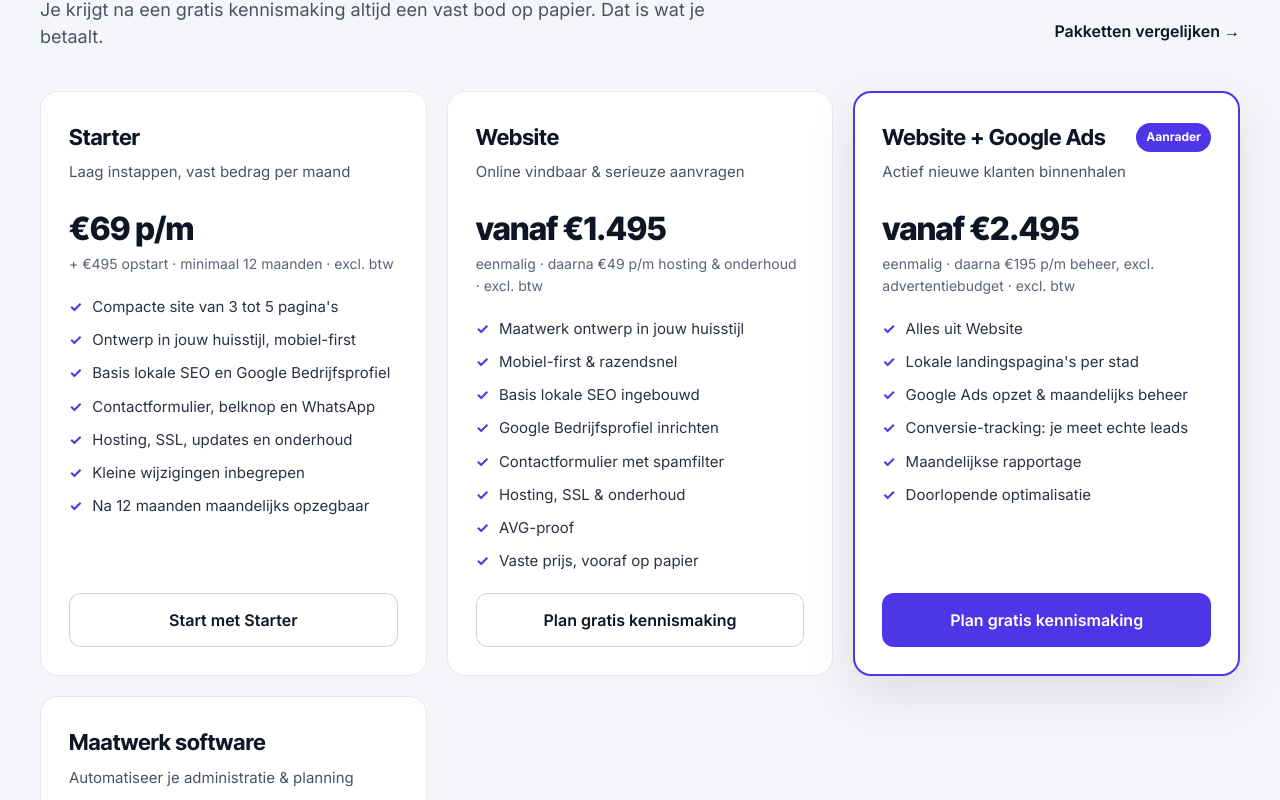
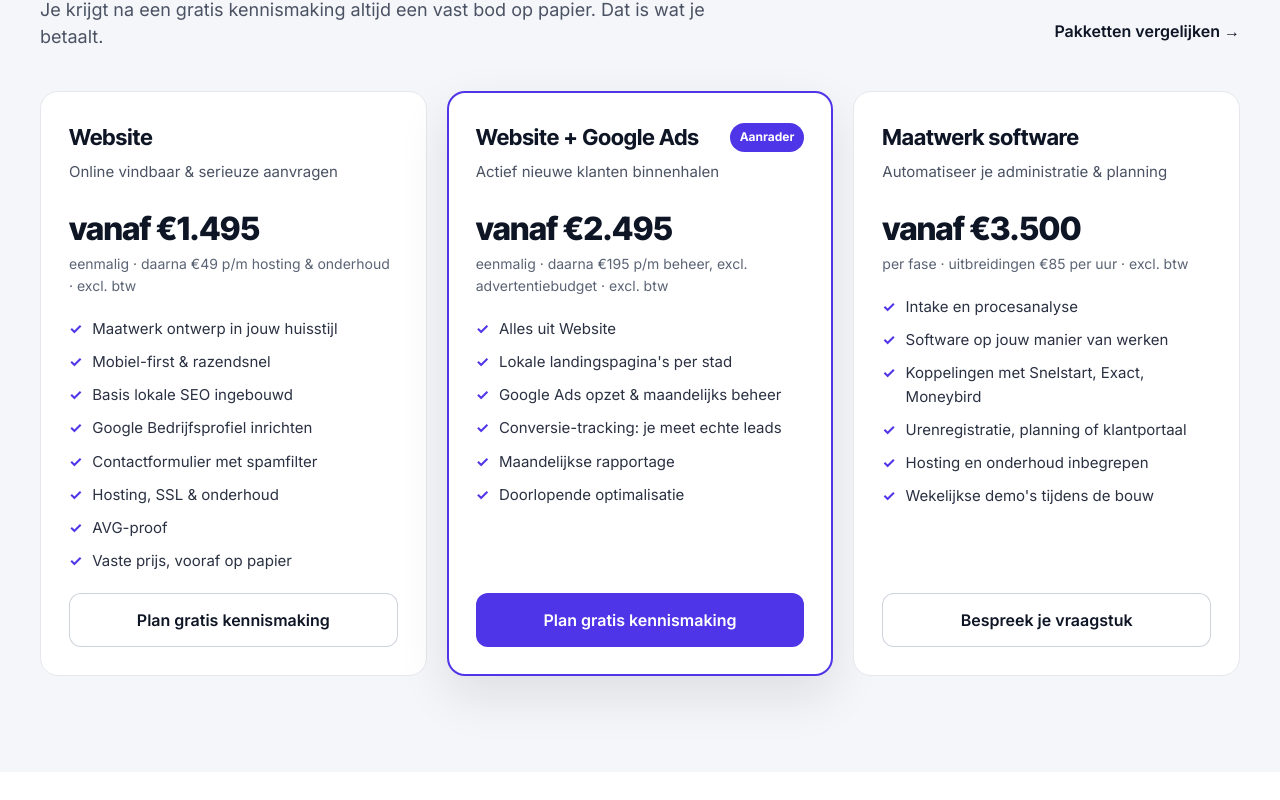
Before and after one commit to AyoubElkaoui/akws_v3, a Next.js app: page / in a window 1280 px wide. Shown: the part 4860-5660 px from the top of the page. Built offline with nearby package versions, Linux system fonts and the light colour scheme.

Commit message:
revert: Starter-abonnement weer weg, alleen de gewone prijzen
Co-Authored-By: Claude Opus 5.5 <noreply@anthropic.com>

```diff
--- a/app/diensten/websites/page.tsx
+++ b/app/diensten/websites/page.tsx
@@ -10,7 +10,7 @@ import { buildMetadata, breadcrumbSchema, serviceSchema, faqSchema } from '@/lib
 
 const FAQ_WEBSITES = [
   { q: 'Hoe snel staat mijn website live?', a: 'Binnen 3–4 weken, van akkoord tot lancering. Dat is het uitgangspunt, geen uitzondering. Snelheid is voor mij een verkoopargument: elke week dat je site niet live is, laat je aanvragen liggen.' },
-  { q: 'Wat kost een website?', a: 'Instappen kan met Starter: €495 opstart en €69 per maand, inclusief hosting en onderhoud. Een losse compacte website begint bij €1.495 eenmalig. Met meer dienst- en plaatspagina\'s of een CMS zit je meestal tussen €2.000 en €3.500. Hosting en onderhoud kost €49 per maand. Na een gratis kennismaking van 30 minuten krijg je een vaste prijs op papier, zonder verrassingen achteraf.' },
+  { q: 'Wat kost een website?', a: 'Een compacte website begint bij €1.495 eenmalig. Met meer dienst- en plaatspagina\'s of een CMS zit je meestal tussen €2.000 en €3.500. Hosting en onderhoud kost €49 per maand. Na een gratis kennismaking van 30 minuten krijg je een vaste prijs op papier, zonder verrassingen achteraf.' },
   { q: 'Kan ik de website daarna zelf bijhouden?', a: 'Ja. Ik lever de site desgewenst met een eenvoudig CMS zodat je zelf teksten, foto’s en diensten aanpast, zonder code en zonder mij te hoeven bellen. Grotere wijzigingen pak ik voor je op.' },
   { q: 'Werkt dit ook voor mijn vak buiten de installatiebranche?', a: 'Zeker. Installateurs zijn mijn thuisbasis, maar ik bouw net zo goed voor aannemers, hoveniers, schilders, transportbedrijven en ander lokaal MKB. De aanpak — snel, vindbaar, gericht op aanvragen — werkt voor elk vak.' },
   { q: 'Ik heb al een website. Kan die verbeterd worden of moet het nieuw?', a: 'Dat hangt van je huidige site af. Soms is bijsturen op snelheid en vindbaarheid genoeg; soms is een frisse basis slimmer. Ik check je bestaande site eerst en geef je daar eerlijk advies over, ook als dat "houden zo" is.' },
--- a/app/globals.css
+++ b/app/globals.css
@@ -250,7 +250,7 @@ footer .bottom{padding-top:24px;border-top:1px solid rgba(255,255,255,.08);displ
 .prijzen{background:var(--bg-alt);position:relative}
 .prijzen::before{content:'';position:absolute;inset:0;background-image:radial-gradient(rgba(20,16,28,.06) 1px, transparent 1px);background-size:24px 24px;pointer-events:none;mask-image:linear-gradient(180deg, transparent 0%, #000 20%, #000 80%, transparent 100%)}
 .prijzen .wrap{position:relative}
-.prijs-grid{display:grid;grid-template-columns:repeat(auto-fit,minmax(250px,1fr));gap:20px}
+.prijs-grid{display:grid;grid-template-columns:repeat(3,1fr);gap:20px}
 .prijs{background:#fff;border-radius:18px;padding:40px 36px;position:relative;transition:transform .2s, box-shadow .2s;border:1px solid var(--rule)}
 .prijs:hover{transform:translateY(-4px);box-shadow:0 30px 60px -30px rgba(20,16,28,.18)}
 .prijs.feat{background:linear-gradient(180deg, var(--dark) 0%, var(--dark-2) 100%);color:#fff;border:1px solid rgba(255,255,255,.1);box-shadow:0 30px 60px -30px rgba(124,58,237,.45);overflow:hidden}
--- a/app/page.tsx
+++ b/app/page.tsx
@@ -20,7 +20,7 @@ const HOME_FAQ = [
   },
   {
     q: "Wat kost een website?",
-    a: "Je kunt instappen met Starter: €495 opstart en €69 per maand, inclusief hosting en onderhoud. Een losse compacte website begint bij €1.495, een uitgebreide site met pagina's per dienst en plaats zit meestal tussen €2.000 en €3.500. Hosting en onderhoud kost €49 per maand. Na een gratis kennismaking krijg je binnen drie werkdagen een vaste prijs op papier, zonder verrassingen achteraf.",
+    a: "Een compacte website begint bij €1.495, een uitgebreide site met pagina's per dienst en plaats zit meestal tussen €2.000 en €3.500. Hosting en onderhoud kost €49 per maand. Na een gratis kennismaking krijg je binnen drie werkdagen een vaste prijs op papier, zonder verrassingen achteraf.",
   },
   {
     q: "Hoe snel is mijn site live?",
--- a/lib/data.ts
+++ b/lib/data.ts
@@ -1128,23 +1128,6 @@ export const REVIEWS: { q: string; n: string; f: string; av: string }[] = [];
 
 export const PRIJZEN = [
   {
-    naam: 'Starter',
-    sub: 'Laag instappen, vast bedrag per maand',
-    prijs: '€69 p/m',
-    eenh: '+ €495 opstart · minimaal 12 maanden',
-    bullets: [
-      "Compacte site van 3 tot 5 pagina's",
-      "Ontwerp in jouw huisstijl, mobiel-first",
-      "Basis lokale SEO en Google Bedrijfsprofiel",
-      "Contactformulier, belknop en WhatsApp",
-      "Hosting, SSL, updates en onderhoud",
-      "Kleine wijzigingen inbegrepen",
-      "Na 12 maanden maandelijks opzegbaar",
-    ],
-    cta: 'Start met Starter',
-    feat: false,
-  },
-  {
     naam: 'Website',
     sub: 'Online vindbaar & serieuze aanvragen',
     prijs: 'vanaf €1.495',
@@ -1199,8 +1182,6 @@ export const PRIJZEN = [
 // Tarieven: één plek voor alle bedragen op de site (excl. 21% btw).
 // Afgestemd op wat freelancers en kleine bureaus in Nederland gemiddeld vragen.
 export const TARIEVEN = {
-  starterOpstart: '€495',
-  starterMaand: '€69',
   websiteVanaf: '€1.495',
   websitePlusVanaf: '€2.495',
   onderhoud: '€49',
@@ -1213,7 +1194,6 @@ export const TARIEVEN = {
 };
 
 export const LOSSE_PRIJZEN: { wat: string; uitleg: string; prijs: string; soort: 'website' | 'software' | 'beide' }[] = [
-  { wat: 'Starter-abonnement', uitleg: "Compacte site van 3 tot 5 pagina's met hosting, onderhoud en kleine wijzigingen. Minimaal 12 maanden", prijs: '€495 + €69 p/m', soort: 'website' },
   { wat: 'Compacte website', uitleg: "Tot zo'n zes pagina's, ontwerp in je huisstijl, lokale SEO-basis en contactformulier", prijs: 'vanaf €1.495', soort: 'website' },
   { wat: 'Uitgebreide website', uitleg: 'Pagina per dienst en plaats, CMS om zelf aan te passen, offerte- of vacatureformulier', prijs: '€2.000 – €3.500', soort: 'website' },
   { wat: 'Extra dienst- of plaatspagina', uitleg: 'Eigen tekst per pagina, geen kopie met een andere plaatsnaam', prijs: '€149 per pagina', soort: 'website' },
```
Also changed, not shown: app/prijzen/page.tsx (+2 -8 lines), app/website-laten-maken/[stad]/[branche]/page.tsx (+4 -5 lines).
